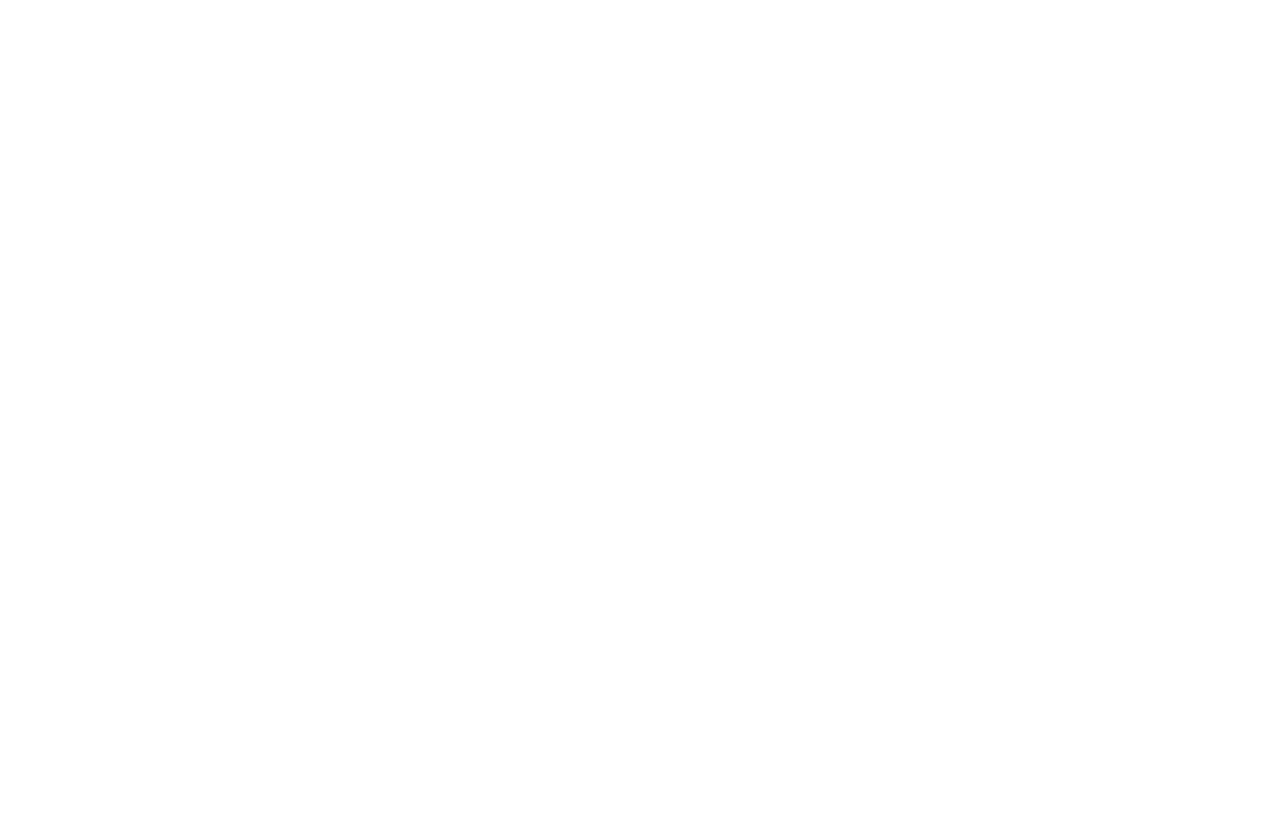
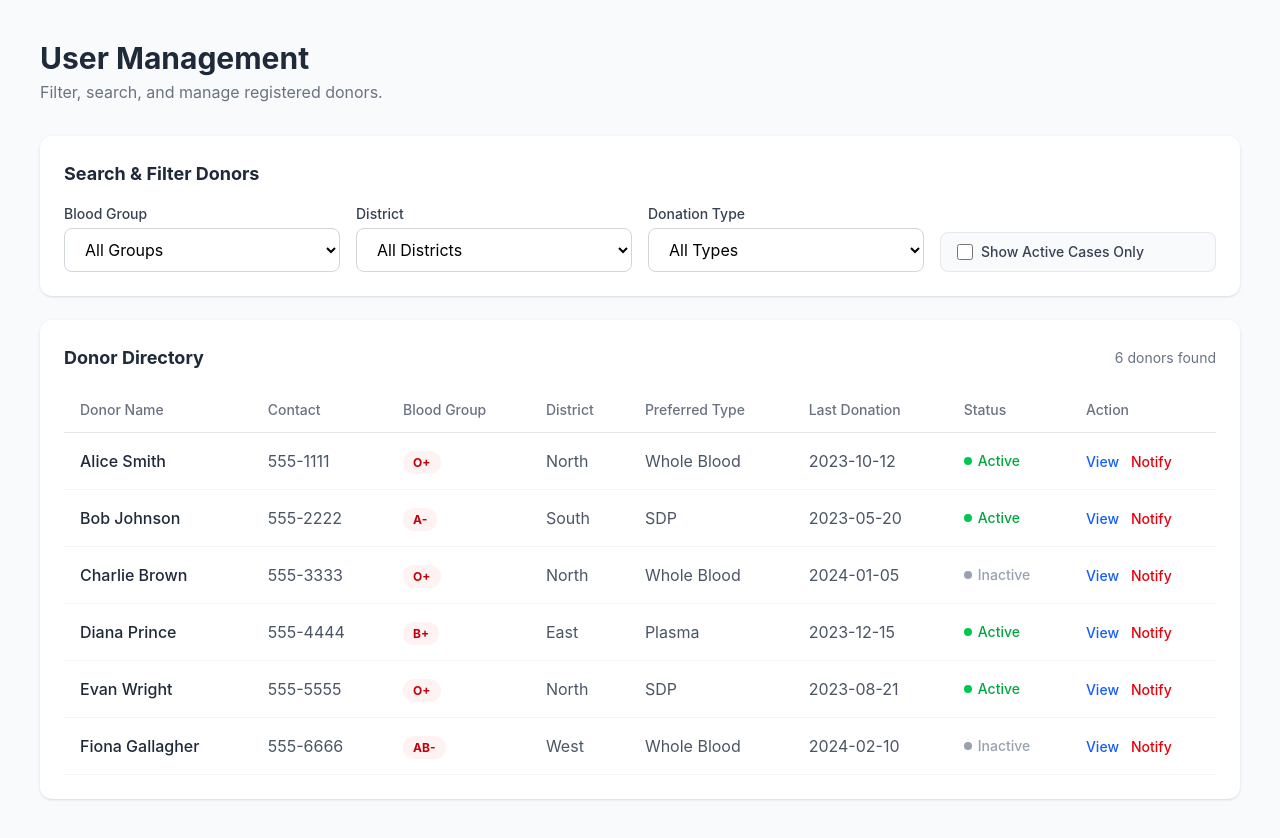
Before and after one commit to Abhijith314/blood_donation, a React (Vite) app: page /admin/users in a window 1280 px wide. Before the commit this address had no page. Before the commit the page ends 800 px from the top, so only its background shows below. Built offline with nearby package versions, Linux system fonts and the light colour scheme.

Commit message:
Create: user management page

```diff
--- a/src/App.jsx
+++ b/src/App.jsx
@@ -7,6 +7,7 @@
 import DonationHistory from './pages/donations/DonationHistory';
 import AdminDashboard from './pages/dashboard/AdminDashboard';
 import CaseManagement from './pages/admin/CaseManagement';
+import UserManagement from './pages/admin/UserManagement';
 
 const App = () => {
   return (
@@ -20,6 +21,7 @@
           <Route path="/donation-history" element={<DonationHistory />} />
           <Route path="/admin" element={<AdminDashboard />} />
           <Route path="/admin/cases" element={<CaseManagement />} />
+          <Route path="/admin/users" element={<UserManagement />} />
         </Routes>
       </div>
     </Router>
--- /dev/null
+++ b/src/pages/admin/UserManagement.jsx
@@ -0,0 +1,142 @@
+import React, { useState, useMemo } from 'react';
+
+const UserManagement = () => {
+  // Mock Donor Data
+  const donors = [
+    { id: 1, name: 'Alice Smith', bloodGroup: 'O+', district: 'North', type: 'Whole Blood', active: true, lastDonation: '2023-10-12', contact: '555-1111' },
+    { id: 2, name: 'Bob Johnson', bloodGroup: 'A-', district: 'South', type: 'SDP', active: true, lastDonation: '2023-05-20', contact: '555-2222' },
+    { id: 3, name: 'Charlie Brown', bloodGroup: 'O+', district: 'North', type: 'Whole Blood', active: false, lastDonation: '2024-01-05', contact: '555-3333' },
+    { id: 4, name: 'Diana Prince', bloodGroup: 'B+', district: 'East', type: 'Plasma', active: true, lastDonation: '2023-12-15', contact: '555-4444' },
+    { id: 5, name: 'Evan Wright', bloodGroup: 'O+', district: 'North', type: 'SDP', active: true, lastDonation: '2023-08-21', contact: '555-5555' },
+    { id: 6, name: 'Fiona Gallagher', bloodGroup: 'AB-', district: 'West', type: 'Whole Blood', active: false, lastDonation: '2024-02-10', contact: '555-6666' },
+  ];
+
+  const [filters, setFilters] = useState({
+    bloodGroup: '',
+    district: '',
+    type: '',
+    activeOnly: false,
+  });
+
+  const handleFilterChange = (e) => {
+    const { name, value, type, checked } = e.target;
+    setFilters(prev => ({ ...prev, [name]: type === 'checkbox' ? checked : value }));
+  };
+
+  // Efficient filtering logic
+  const filteredDonors = useMemo(() => {
+    return donors.filter(donor => {
+      const matchBloodGroup = !filters.bloodGroup || donor.bloodGroup === filters.bloodGroup;
+      const matchDistrict = !filters.district || donor.district === filters.district;
+      const matchType = !filters.type || donor.type === filters.type;
+      const matchActive = !filters.activeOnly || donor.active === true;
+      return matchBloodGroup && matchDistrict && matchType && matchActive;
+    });
+  }, [donors, filters]);
+
+  return (
+    <div className="p-6 md:p-10 bg-gray-50 min-h-screen">
+      <div className="max-w-7xl mx-auto">
+        {/* Header */}
+        <div className="mb-8">
+          <h1 className="text-3xl font-bold text-gray-800">User Management</h1>
+          <p className="text-gray-500 mt-1">Filter, search, and manage registered donors.</p>
+        </div>
+
+        {/* Filter Card */}
+        <div className="bg-white rounded-xl shadow-sm p-6 mb-6">
+          <h2 className="text-lg font-bold text-gray-800 mb-4">Search & Filter Donors</h2>
+          <div className="grid grid-cols-1 md:grid-cols-4 gap-4 items-end">
+            <div>
+              <label className="block text-sm font-medium text-gray-700 mb-1">Blood Group</label>
+              <select name="bloodGroup" value={filters.bloodGroup} onChange={handleFilterChange} className="w-full px-4 py-2.5 rounded-lg border border-gray-300 focus:ring-2 focus:ring-red-500 outline-none bg-white">
+                <option value="">All Groups</option>
+                <option>A+</option><option>A-</option><option>B+</option><option>B-</option><option>AB+</option><option>AB-</option><option>O+</option><option>O-</option>
+              </select>
+            </div>
+            <div>
+              <label className="block text-sm font-medium text-gray-700 mb-1">District</label>
+              <select name="district" value={filters.district} onChange={handleFilterChange} className="w-full px-4 py-2.5 rounded-lg border border-gray-300 focus:ring-2 focus:ring-red-500 outline-none bg-white">
+                <option value="">All Districts</option>
+                <option>North</option><option>South</option><option>East</option><option>West</option><option>Central</option>
+              </select>
+            </div>
+            <div>
+              <label className="block text-sm font-medium text-gray-700 mb-1">Donation Type</label>
+              <select name="type" value={filters.type} onChange={handleFilterChange} className="w-full px-4 py-2.5 rounded-lg border border-gray-300 focus:ring-2 focus:ring-red-500 outline-none bg-white">
+                <option value="">All Types</option>
+                <option>Whole Blood</option><option>SDP</option><option>WBC</option><option>Plasma</option>
+              </select>
+            </div>
+            <div className="flex items-center h-10 bg-gray-50 border border-gray-200 rounded-lg px-4">
+              <input type="checkbox" name="activeOnly" id="activeOnly" checked={filters.activeOnly} onChange={handleFilterChange} className="h-4 w-4 text-red-600 focus:ring-red-500 border-gray-300 rounded" />
+              <label htmlFor="activeOnly" className="ml-2 block text-sm font-medium text-gray-700 cursor-pointer">Show Active Cases Only</label>
+            </div>
+          </div>
+        </div>
+
+        {/* Donors Table */}
+        <div className="bg-white rounded-xl shadow-sm p-6">
+          <div className="flex justify-between items-center mb-4">
+            <h2 className="text-lg font-bold text-gray-800">Donor Directory</h2>
+            <span className="text-sm text-gray-500">{filteredDonors.length} donors found</span>
+          </div>
+
+          <div className="overflow-x-auto">
+            <table className="w-full text-left border-collapse min-w-200">
+              <thead>
+                <tr className="border-b border-gray-200 text-gray-500 text-sm">
+                  <th className="py-3 px-4 font-medium">Donor Name</th>
+                  <th className="py-3 px-4 font-medium">Contact</th>
+                  <th className="py-3 px-4 font-medium">Blood Group</th>
+                  <th className="py-3 px-4 font-medium">District</th>
+                  <th className="py-3 px-4 font-medium">Preferred Type</th>
+                  <th className="py-3 px-4 font-medium">Last Donation</th>
+                  <th className="py-3 px-4 font-medium">Status</th>
+                  <th className="py-3 px-4 font-medium">Action</th>
+                </tr>
+              </thead>
+              <tbody>
+                {filteredDonors.length === 0 ? (
+                  <tr>
+                    <td colSpan="8" className="py-8 text-center text-gray-500">No donors match your filter criteria.</td>
+                  </tr>
+                ) : (
+                  filteredDonors.map(donor => (
+                    <tr key={donor.id} className="border-b border-gray-100 hover:bg-gray-50 transition">
+                      <td className="py-4 px-4 text-gray-800 font-medium">{donor.name}</td>
+                      <td className="py-4 px-4 text-gray-600">{donor.contact}</td>
+                      <td className="py-4 px-4">
+                        <span className="bg-red-50 text-red-700 font-bold text-xs px-2.5 py-1 rounded-full">{donor.bloodGroup}</span>
+                      </td>
+                      <td className="py-4 px-4 text-gray-600">{donor.district}</td>
+                      <td className="py-4 px-4 text-gray-600">{donor.type}</td>
+                      <td className="py-4 px-4 text-gray-600">{donor.lastDonation}</td>
+                      <td className="py-4 px-4">
+                        {donor.active ? (
+                          <span className="flex items-center gap-1.5 text-green-600 text-sm font-medium">
+                            <span className="w-2 h-2 bg-green-500 rounded-full"></span> Active
+                          </span>
+                        ) : (
+                          <span className="flex items-center gap-1.5 text-gray-400 text-sm font-medium">
+                            <span className="w-2 h-2 bg-gray-400 rounded-full"></span> Inactive
+                          </span>
+                        )}
+                      </td>
+                      <td className="py-4 px-4">
+                        <button className="text-blue-600 hover:text-blue-800 font-medium text-sm hover:underline mr-3">View</button>
+                        <button className="text-red-600 hover:text-red-800 font-medium text-sm hover:underline">Notify</button>
+                      </td>
+                    </tr>
+                  ))
+                )}
+              </tbody>
+            </table>
+          </div>
+        </div>
+      </div>
+    </div>
+  );
+};
+
+export default UserManagement;
```
